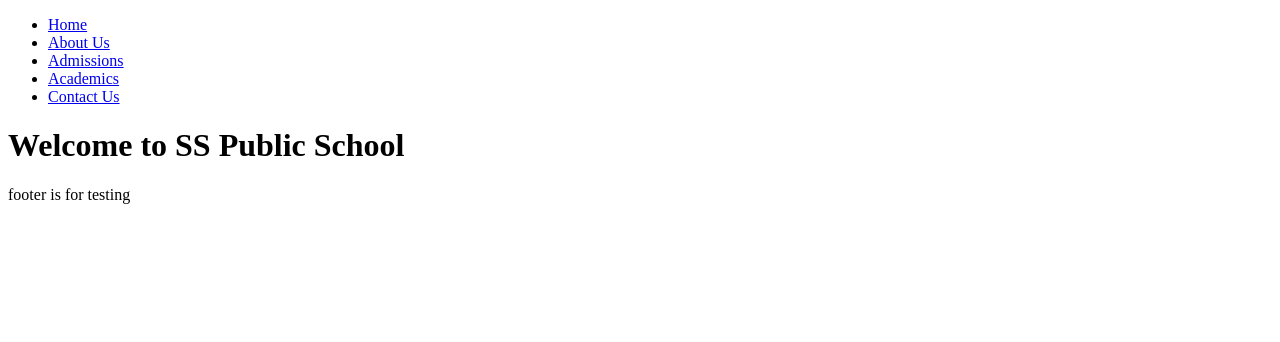
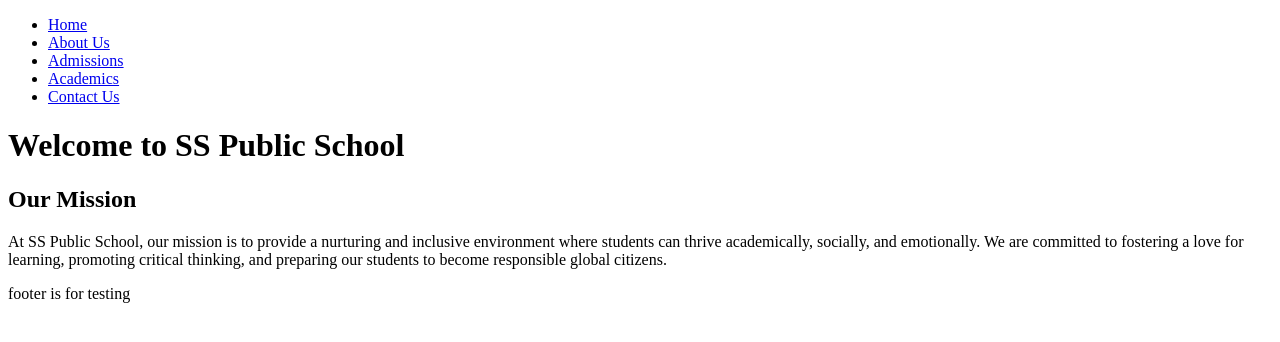
Before and after one commit to sharathramya/sharedrepo, a plain HTML site: page index.html in a window 1280 px wide. Drawn offline with Linux system fonts and the light colour scheme.

Commit message:
our mission

```diff
--- a/index.html
+++ b/index.html
@@ -19,6 +19,10 @@
     <main>
         <h1>Welcome to SS Public School</h1>
     </main>
+    <section>
+        <h2>Our Mission</h2>
+        <p>At SS Public School, our mission is to provide a nurturing and inclusive environment where students can thrive academically, socially, and emotionally. We are committed to fostering a love for learning, promoting critical thinking, and preparing our students to become responsible global citizens.</p>
+    </section>
     <footer>
         footer is for testing
     </footer>
```
